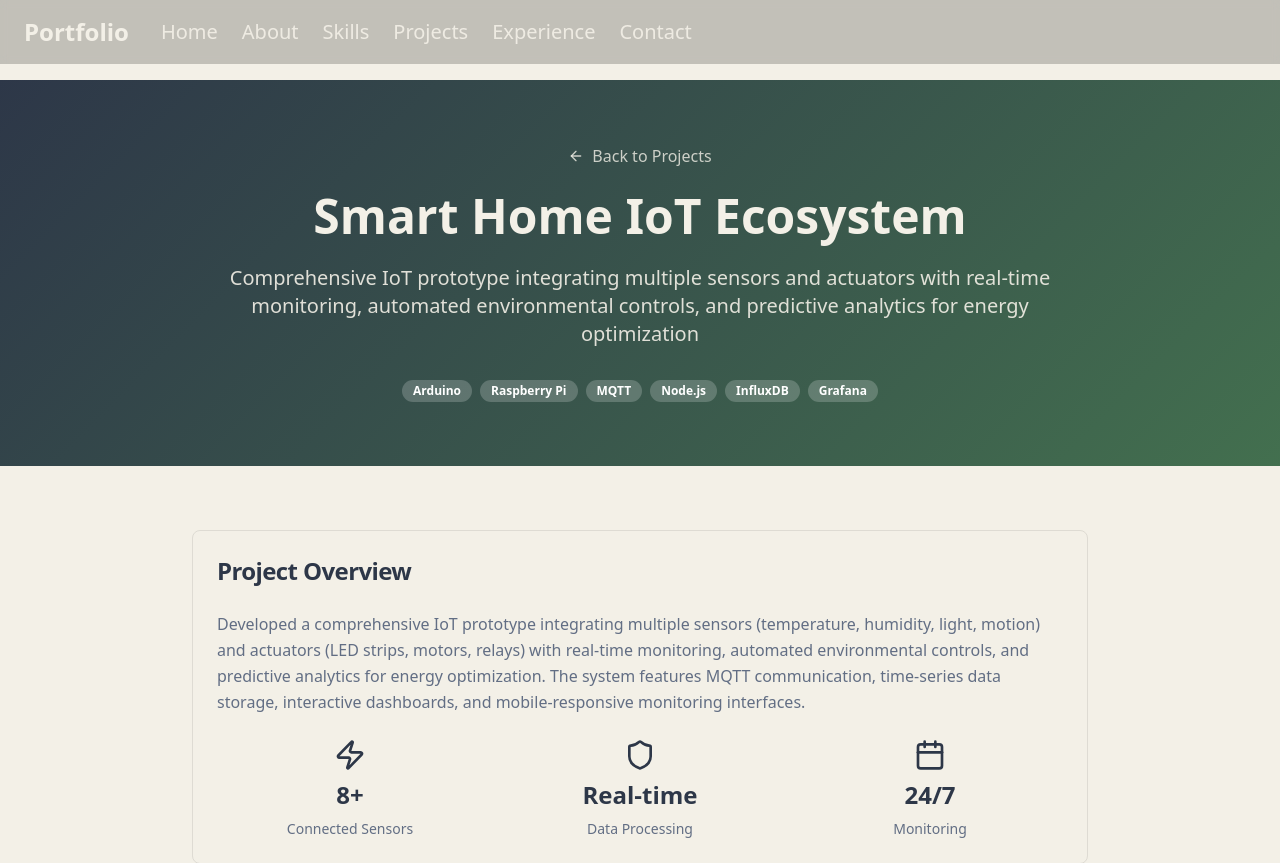
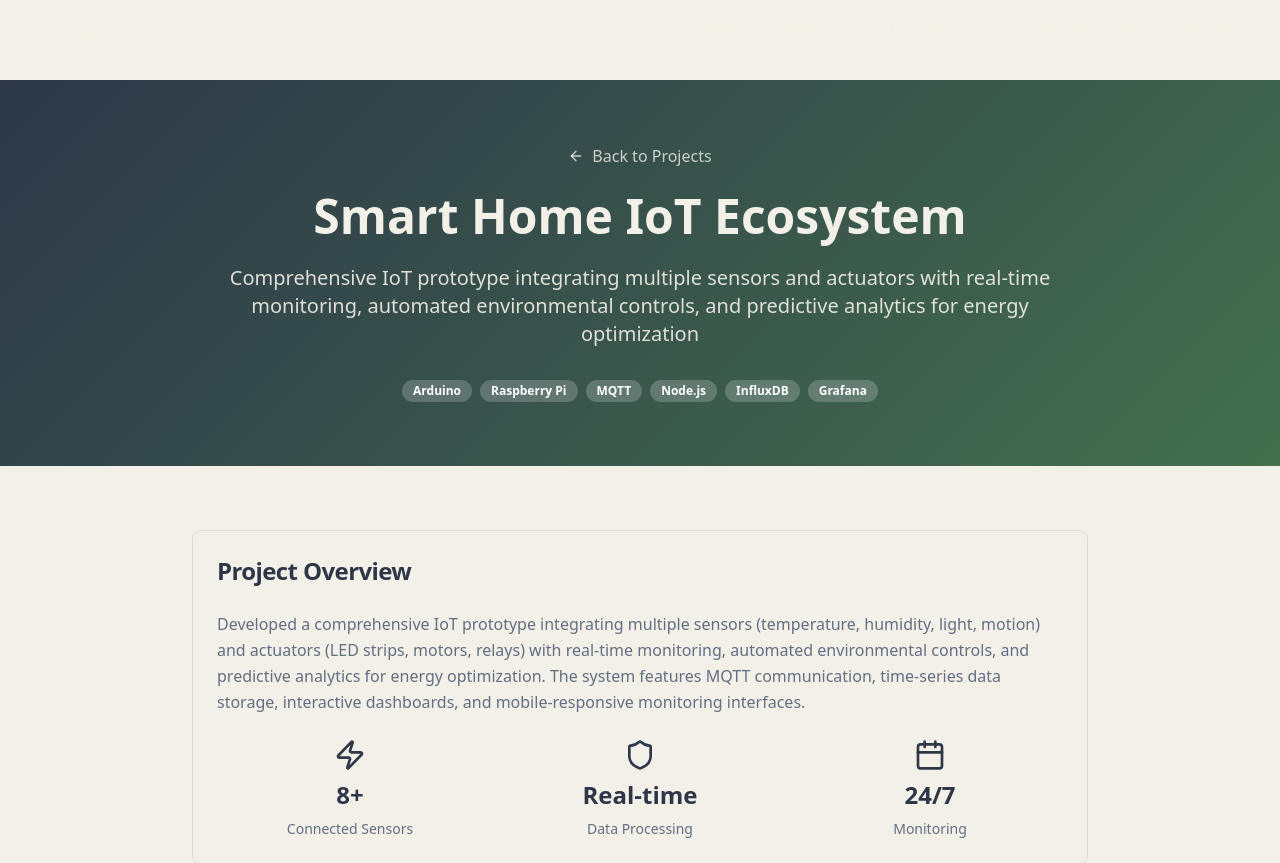
Before and after one commit to annasebedash-creator/anna-sebedach-portfolio, a React (Vite) app: page /projects/iot-ecosystem in a window 1280 px wide. Shown: the top 863 px of the page. Built offline with nearby package versions, Linux system fonts and the light colour scheme.

Commit message:
Revert header alignment and mobile view

```diff
--- a/src/components/Header.tsx
+++ b/src/components/Header.tsx
@@ -46,31 +46,31 @@ const Header = () => {
   }];
 
   return (
-    <header className={`fixed top-0 left-0 right-0 z-50 bg-black/20 backdrop-blur-sm transition-transform duration-300 ${isVisible ? 'translate-y-0' : '-translate-y-full'}`}>
-      <div className="container mx-auto px-[24px] py-4">
-        <div className="flex items-center mx-0 px-0 py-0 my-0 rounded-none">
-          <div className="text-2xl font-bold text-ivory mr-8">
+    <header className={`fixed top-0 left-0 right-0 z-50 transition-transform duration-300 ${isVisible ? 'translate-y-0' : '-translate-y-full'}`}>
+      <div className="container mx-auto px-[24px] py-3">
+        <div className="flex items-center justify-between mx-0 px-0 py-0 my-0 rounded-none">
+          <div className="text-2xl font-bold text-ivory">
             Portfolio
           </div>
 
-          {/* Main Navigation - Always visible, responsive sizing */}
-          <nav className="hidden sm:flex items-center space-x-3 md:space-x-6 flex-1">
+          {/* Desktop Navigation - Back on the right */}
+          <nav className="hidden md:flex items-center space-x-8">
             {menuItems.map(item => (
               <a
                 key={item.label}
                 href={item.href}
-                className="text-ivory/90 hover:text-ivory transition-colors duration-200 font-medium text-sm md:text-lg lg:text-xl whitespace-nowrap"
+                className="text-ivory/90 hover:text-ivory transition-colors duration-200 font-medium text-xl"
               >
                 {item.label}
               </a>
             ))}
           </nav>
 
-          {/* Mobile Menu Button - Only on very small screens */}
+          {/* Mobile Menu Button */}
           <Button
             variant="ghost"
             size="icon"
-            className="sm:hidden text-ivory hover:bg-ivory/20 ml-auto"
+            className="md:hidden text-ivory hover:bg-ivory/20"
             onClick={() => setIsMenuOpen(!isMenuOpen)}
             aria-label="Toggle menu"
           >
@@ -78,15 +78,15 @@ const Header = () => {
           </Button>
         </div>
 
-        {/* Mobile Navigation - Positioned to avoid hero content overlap */}
+        {/* Mobile Navigation - Small and right-aligned */}
         {isMenuOpen && (
-          <div className="sm:hidden mt-4 pb-4 border-t border-ivory/20 bg-black/40 backdrop-blur-md rounded-lg">
-            <nav className="flex flex-col space-y-2 pt-4 px-4">
+          <div className="md:hidden absolute right-6 top-full mt-2 w-48 bg-black/80 backdrop-blur-md rounded-lg border border-ivory/20 shadow-lg">
+            <nav className="flex flex-col py-2">
               {menuItems.map(item => (
                 <a
                   key={item.label}
                   href={item.href}
-                  className="text-ivory/80 hover:text-ivory transition-colors duration-200 font-medium py-2 text-lg"
+                  className="text-ivory/80 hover:text-ivory hover:bg-ivory/10 transition-colors duration-200 font-medium px-4 py-2 text-sm"
                   onClick={() => setIsMenuOpen(false)}
                 >
                   {item.label}
```
